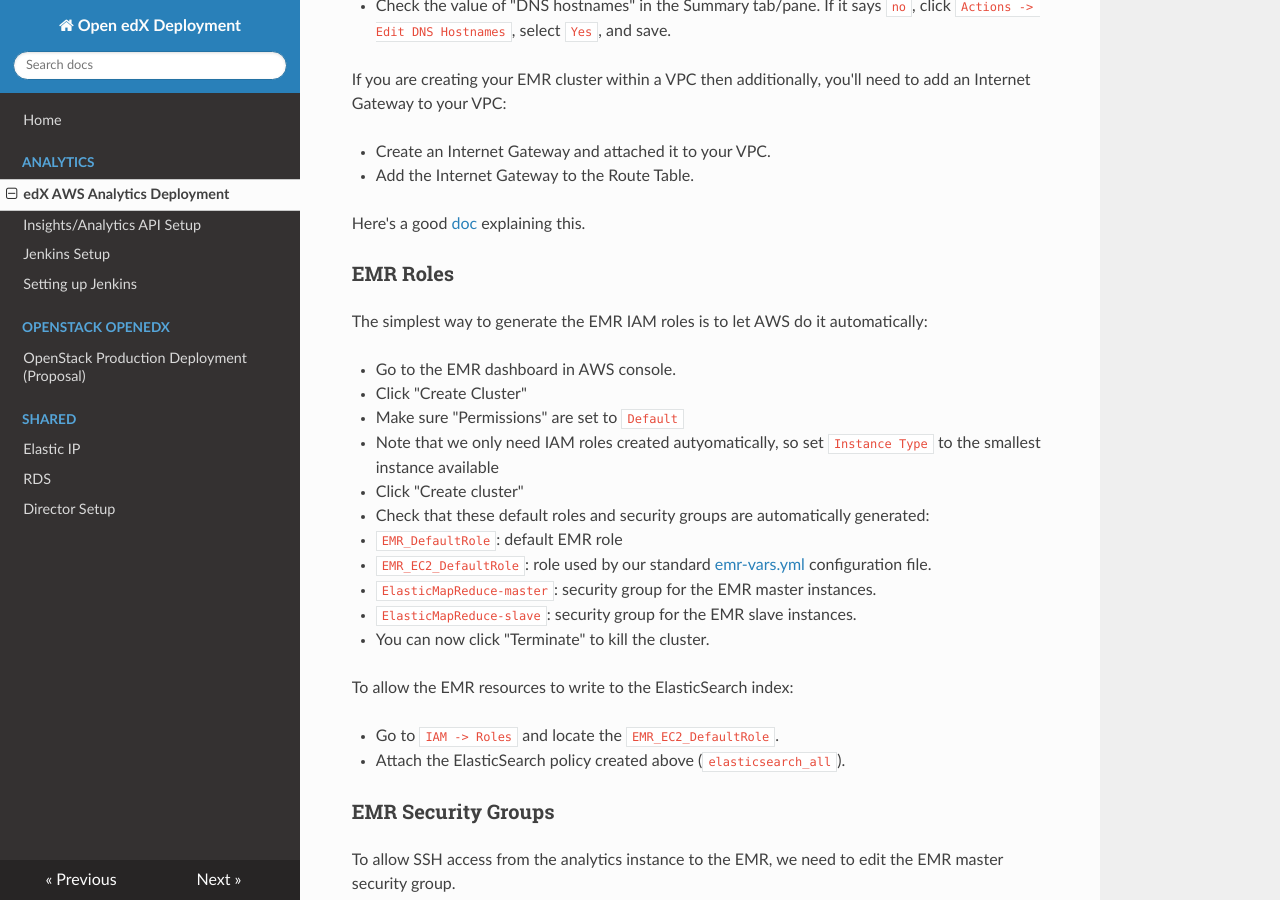
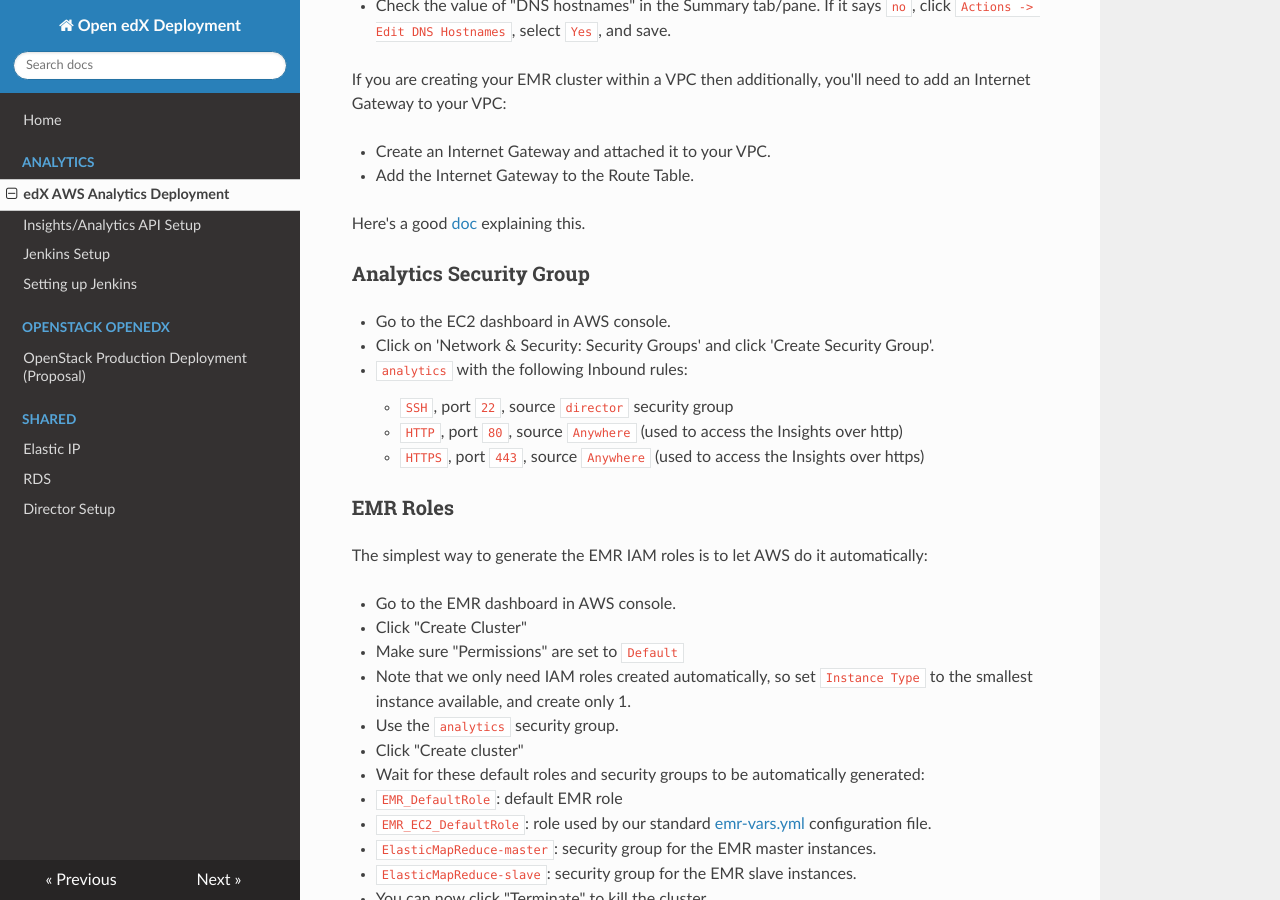
Before and after one commit to open-craft/openedx-deployment, an MkDocs documentation site: the page built from docs/analytics/AWS_setup.md, in a window 1280 px wide and 900 px high, scrolled down 2915 px. Built offline with MkDocs 1.6.1, drawn with Linux system fonts in a browser that asks for light colours; nearby versions of some CDN libraries.

Commit message:
Ensure the `analytics` security group exists at the beginning,
so you can use to create the bootstrap EMR cluster and its related
security groups.

```diff
--- a/docs/analytics/AWS_setup.md
+++ b/docs/analytics/AWS_setup.md
@@ -129,6 +129,16 @@ If you are creating your EMR cluster within a VPC then additionally, you'll need
 Here's a good [doc](https://aws.amazon.com/blogs/big-data/launching-and-running-an-amazon-emr-cluster-inside-a-vpc/) explaining this.
 
 
+### Analytics Security Group
+
+* Go to the EC2 dashboard in AWS console.
+* Click on 'Network & Security: Security Groups' and click 'Create Security Group'.
+* `analytics` with the following Inbound rules:
+    * `SSH`, port `22`, source `director` security group
+    * `HTTP`, port `80`, source `Anywhere` (used to access the Insights over http)
+    * `HTTPS`, port `443`, source `Anywhere` (used to access the Insights over https)
+
+
 ### EMR Roles
 
 The simplest way to generate the EMR IAM roles is to let AWS do it automatically:
@@ -136,9 +146,11 @@ The simplest way to generate the EMR IAM roles is to let AWS do it automatically
 * Go to the EMR dashboard in AWS console.
 * Click "Create Cluster"
 * Make sure "Permissions" are set to `Default`
-* Note that we only need IAM roles created autyomatically, so set `Instance Type` to the smallest instance available
+* Note that we only need IAM roles created automatically, so set `Instance Type` to the smallest instance available, and
+  create only 1.
+* Use the `analytics` security group.
 * Click "Create cluster"
-* Check that these default roles and security groups are automatically generated:
+* Wait for these default roles and security groups to be automatically generated:
   * `EMR_DefaultRole`: default EMR role
   * `EMR_EC2_DefaultRole`: role used by our standard [emr-vars.yml](resources/emr-vars.yml) configuration file.
   * `ElasticMapReduce-master`: security group for the EMR master instances.
```
